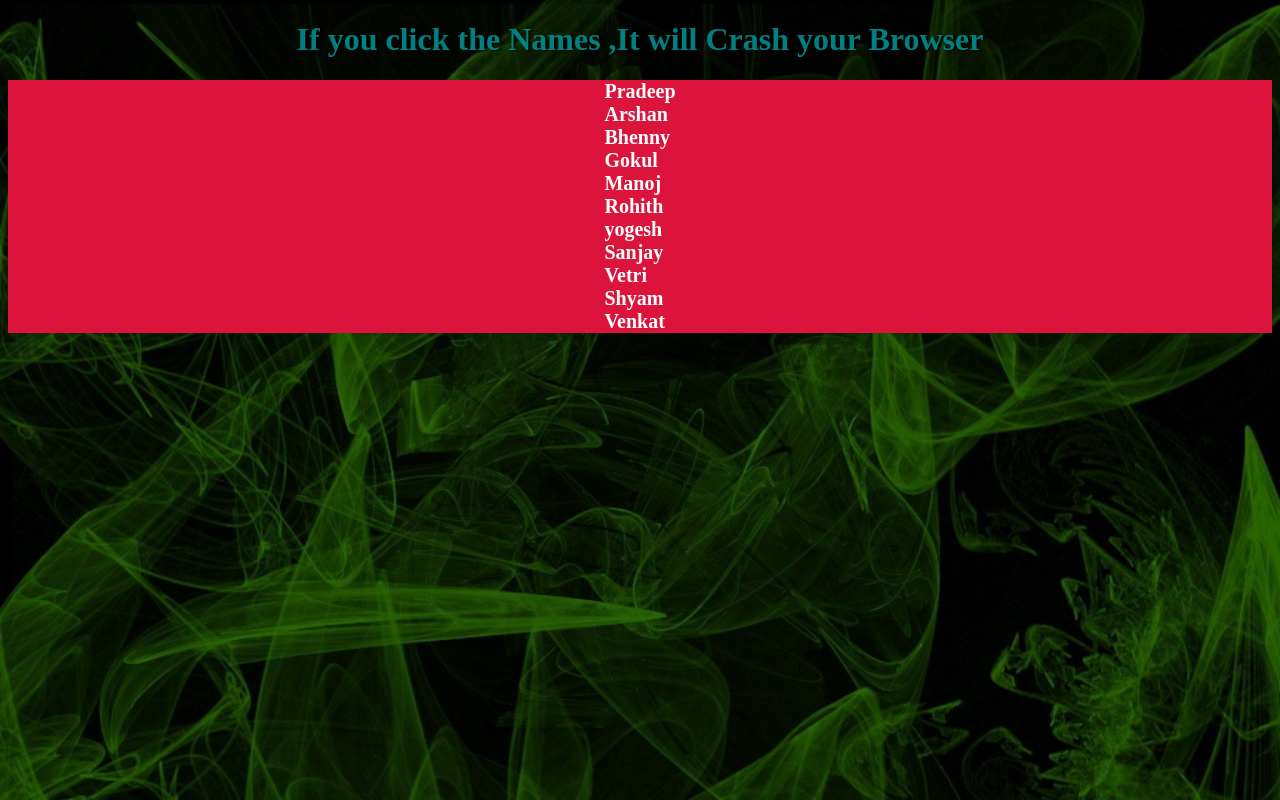
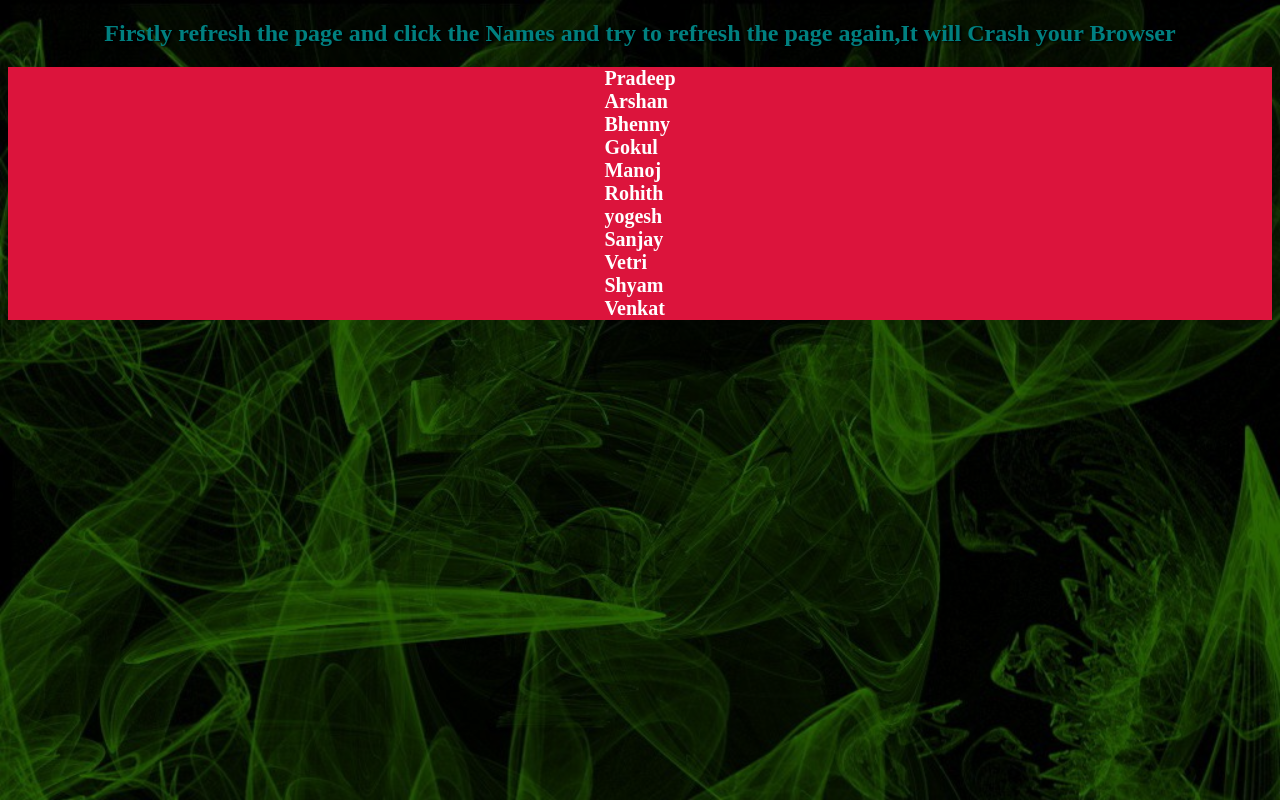
Before and after one commit to infinite-Looping/infinite-looping.github.io, a plain HTML site: page index.html in a window 1280 px wide. Drawn offline with Linux system fonts and the light colour scheme.

Commit message:
Update index.html

```diff
--- a/index.html
+++ b/index.html
@@ -17,7 +17,7 @@
            align-items: center;
 
         }
-        h1{
+        h2{
             color:teal;
             text-shadow: 2px 1px 2px black;
             display: flex;
@@ -30,9 +30,9 @@
     </style>
 </head>
 <body style="background:rgba(0, 0, 0, .6) url(./Green_smoke-bg.jpg); background-repeat: no-repeat; background-size: cover; background-blend-mode: darken; min-height:600px;  ">
-     <h1>
-         If you click the Names ,It will Crash your Browser
-     </h1>
+     <h2>
+         Firstly refresh the page and  click the Names and try to refresh the page again,It will Crash your Browser
+     </h2>
 
     <div class="div1" style="cursor: pointer;">
     Pradeep <br> Arshan <br> Bhenny <br> Gokul <br> Manoj <br>Rohith <br> yogesh <br>Sanjay <br> Vetri <br> Shyam <br>Venkat
```
